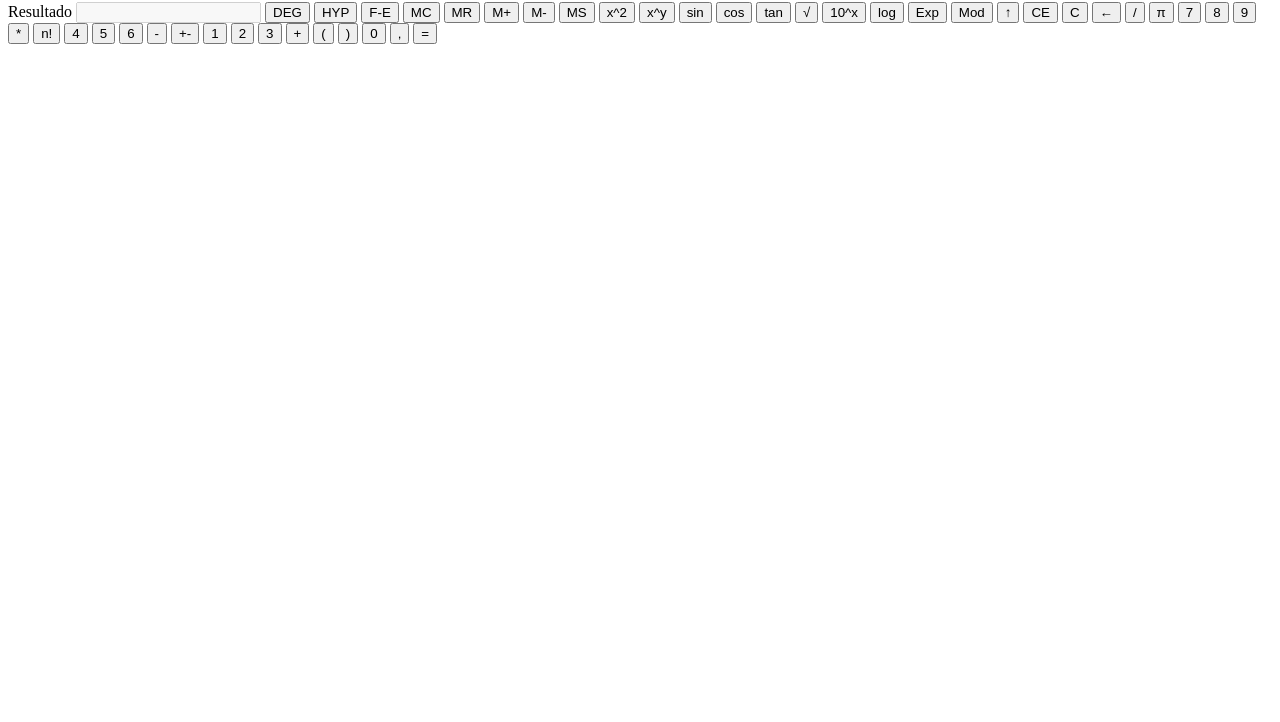
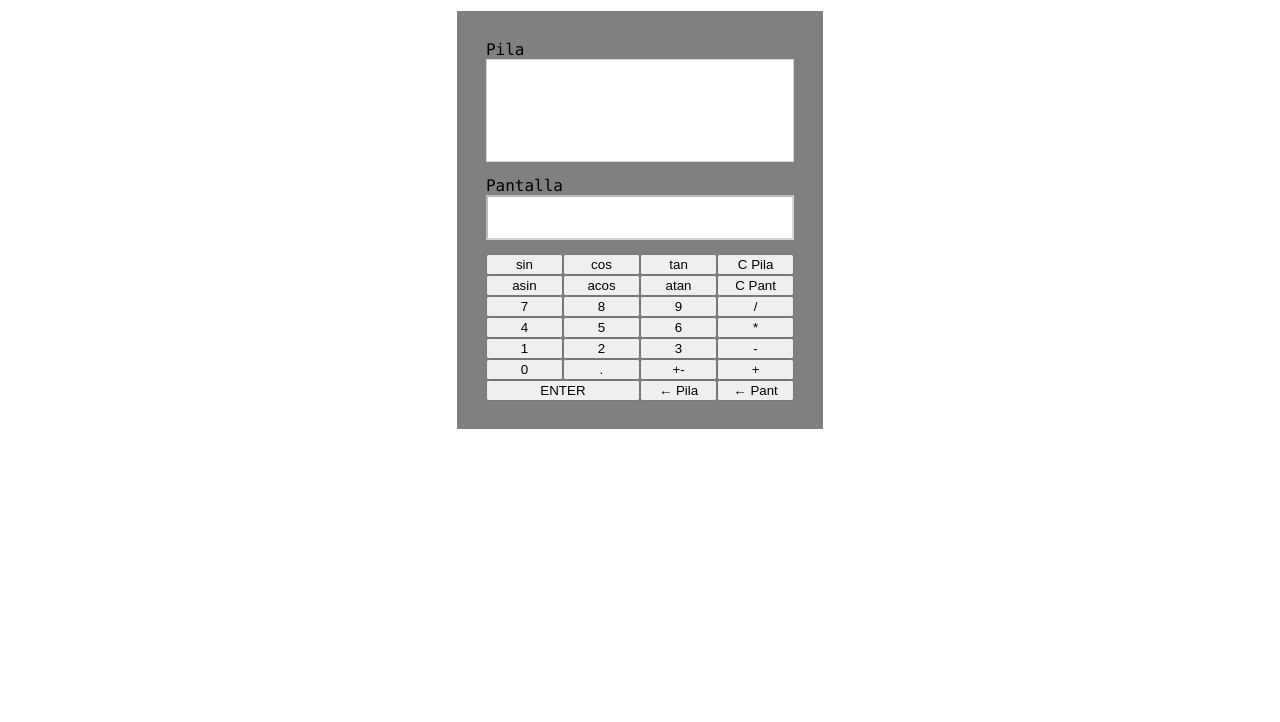
Before and after one commit to UO282823/Calculadora-RPN, a plain HTML site: page index.html in a window 1280 px wide. Shown: the part 78-800 px from the top of the page. Drawn offline with Linux system fonts and the light colour scheme.

Commit message:
Update index.html

```diff
--- a/index.html
+++ b/index.html
@@ -2,74 +2,61 @@
 <html lang="es">
     <head>
         <meta charset="UTF-8" />
-        <title>Calculadora cientifica</title>
+        <title>Calculadora RPN</title>
         <meta name="author" content="Hugo Pulido Pensado" />
-        <meta name="description" content="Calculadora cientifica" />
-        <meta name ="keywords" content ="Calculadora, cientifica, Calculadora cientifica" />
+        <meta name="description" content="Calculadora RPN" />
+        <meta name ="keywords" content ="Calculadora, RPN, Calculadora notacio polaca, notacion polaca" />
         <meta name ="viewport" content ="width=device-width, initial scale=1.0" />
-        <script src="CalculadoraCientifica.js"></script>
-        <link rel="stylesheet" type="text/css" href="CalculadoraCientifica.css" />
+        <script src="CalculadoraRPN.js"></script>
+        <link rel="stylesheet" type="text/css" href="CalculadoraRPN.css" />
     </head>
     <body>
-        <h1>Calculadora cientifica</h1>
+        <h1>Calculadora RPN</h1>
         <form>
 
+            <label for="pila">Pila</label>
+            <textarea name="pila" id="pila"  rows="5" disabled></textarea>
 
-            <label for="pantalla">Resultado</label>
+            <label for="pantalla">Pantalla</label>
             <input type="text" name="pantalla" id="pantalla" value="" lang="es" disabled>
 
-            <input type="button" value="DEG" onclick="calculadora.de()">
-            <input type="button" value="HYP" onclick="calculadora.hy()">
-            <input type="button" value="F-E" onclick="calculadora.fe()">
+            <input type="button" value="sin" onclick="calculadoraRPN.sin()" >
+            <input type="button" value="cos" onclick="calculadoraRPN.cos()" >
+            <input type="button" value="tan" onclick="calculadoraRPN.tan()" >
+            <input type="button" value="C Pila" onclick="calculadoraRPN.borrarPila()" >
+
+            <input type="button" value="asin" onclick="calculadoraRPN.asin()" >
+            <input type="button" value="acos" onclick="calculadoraRPN.acos()" >
+            <input type="button" value="atan" onclick="calculadoraRPN.atan()" >
+            <input type="button" value="C Pant" onclick="calculadoraRPN.borrarPantalla()" >
+
+            <input type="button" value="7" onclick="calculadoraRPN.digitos(7)" >
+            <input type="button" value="8" onclick="calculadoraRPN.digitos(8)" >
+            <input type="button" value="9" onclick="calculadoraRPN.digitos(9)" >
+            <input type="button" value="/" onclick="calculadoraRPN.division()" >
+
+            <input type="button" value="4" onclick="calculadoraRPN.digitos(4)" >
+            <input type="button" value="5" onclick="calculadoraRPN.digitos(5)" >
+            <input type="button" value="6" onclick="calculadoraRPN.digitos(6)" >
+            <input type="button" value="*" onclick="calculadoraRPN.producto()" >
 
 
-            <input type="button" value="MC" onclick="calculadora.mc()">
-            <input type="button" value="MR" onclick="calculadora.mr()">
-            <input type="button" value="M+" onclick="calculadora.mMas()">
-            <input type="button" value="M-" onclick="calculadora.mMenos()">
-            <input type="button" value="MS" onclick="calculadora.ms()">
+            <input type="button" value="1" onclick="calculadoraRPN.digitos(1)" >
+            <input type="button" value="2" onclick="calculadoraRPN.digitos(2)" >
+            <input type="button" value="3" onclick="calculadoraRPN.digitos(3)" >
+            <input type="button" value="-" onclick="calculadoraRPN.menos()" >
 
-            <input type="button" value="x^2" onclick="calculadora.cuadrado()" >
-            <input type="button" value="x^y" onclick="calculadora.xy()">
-            <input type="button" value="sin" onclick="calculadora.sin()">
-            <input type="button" value="cos" onclick="calculadora.cos()">
-            <input type="button" value="tan" onclick="calculadora.tan()">
+            <input type="button" value="0" onclick="calculadoraRPN.digitos(0)" >
+            <input type="button" value="." onclick="calculadoraRPN.punto()" >
+            <input type="button" value="+-" onclick="calculadoraRPN.masMenos()" >
+            <input type="button" value="+" onclick="calculadoraRPN.mas()" >
 
-            <input type="button" value="√" onclick="calculadora.raiz()">
-            <input type="button" value="10^x" onclick="calculadora.pot10()">
-            <input type="button" value="log" onclick="calculadora.log()">
-            <input type="button" value="Exp" onclick="calculadora.exp()">
-            <input type="button" value="Mod" onclick="calculadora.mod()">
 
-            <input type="button" value="↑" onclick="calculadora.shif()">
-            <input type="button" value="CE" onclick="calculadora.borrar()">
-            <input type="button" value="C" onclick="calculadora.borrar()">
-            <input type="button" value="←" onclick="calculadora.borrarDigito()">
-            <input type="button" value="/" onclick="calculadora.division()">
 
-            <input type="button" value="π" onclick="calculadora.pi()">
-            <input type="button" value="7" onclick="calculadora.digitos(7)">
-            <input type="button" value="8" onclick="calculadora.digitos(8)">
-            <input type="button" value="9" onclick="calculadora.digitos(9)">
-            <input type="button" value="*" onclick="calculadora.multiplicacion()">
+            <input type="button" value="ENTER" onclick="calculadoraRPN.enter()" >
+            <input type="button" value="← Pila" onclick="calculadoraRPN.borrarUltimoPila()" >
+            <input type="button" value="← Pant" onclick="calculadoraRPN.borrarDigito()" >
 
-            <input type="button" value="n!" onclick="calculadora.factorial()">
-            <input type="button" value="4" onclick="calculadora.digitos(4)">
-            <input type="button" value="5" onclick="calculadora.digitos(5)">
-            <input type="button" value="6" onclick="calculadora.digitos(6)">
-            <input type="button" value="-" onclick="calculadora.resta()">
-
-            <input type="button" value="+-" onclick="calculadora.masMenos()">
-            <input type="button" value="1" onclick="calculadora.digitos(1)">
-            <input type="button" value="2" onclick="calculadora.digitos(2)">
-            <input type="button" value="3" onclick="calculadora.digitos(3)">
-            <input type="button" value="+" onclick="calculadora.suma()">
-
-            <input type="button" value="(" onclick="calculadora.abrePar()">
-            <input type="button" value=")" onclick="calculadora.cierraPar()">
-            <input type="button" value="0" onclick="calculadora.digitos(0)">
-            <input type="button" value="," onclick="calculadora.punto()">
-            <input type="button" value="=" onclick="calculadora.igual()">
 
 
 
```
